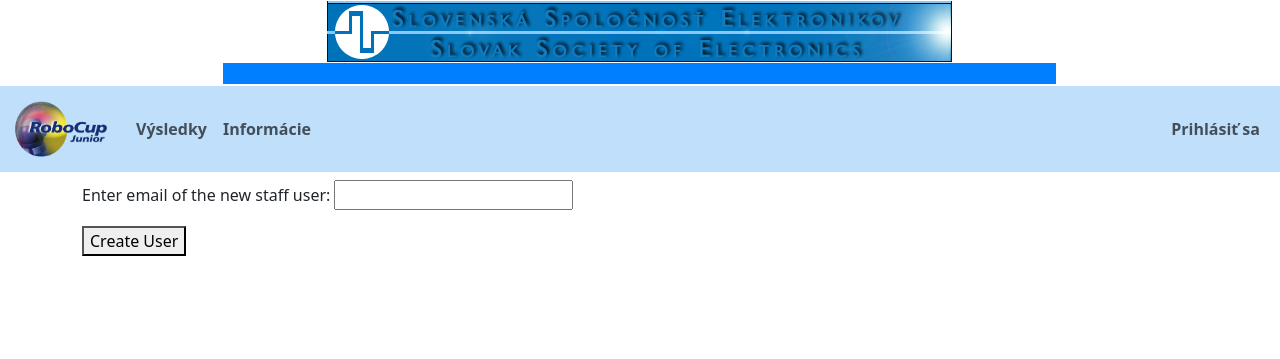
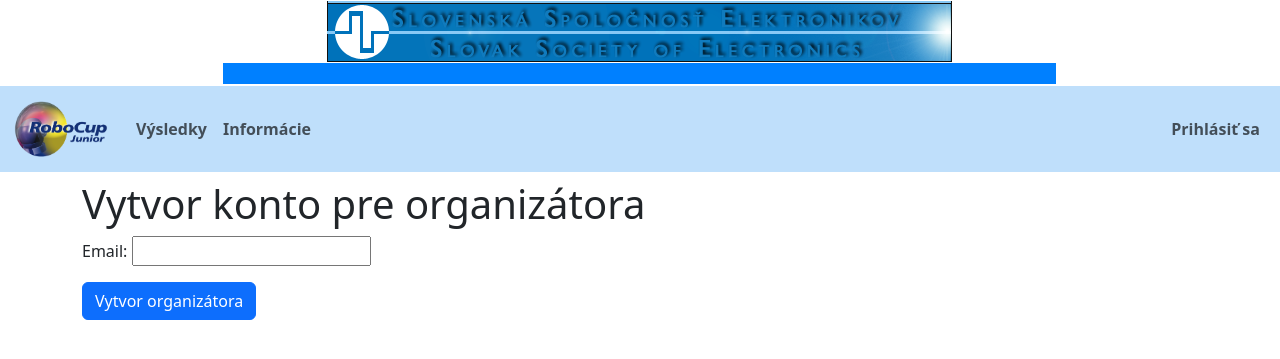
Before and after one commit to TIS2023-FMFI/robocup, a Django app: page /create-staff-user in a window 1280 px wide. Shown: the top 359 px of the page. Run offline with Django 4.2, Linux system fonts and the light colour scheme; parts of the project's set-up code (start-up, migrations or seed data) failed here and were passed over; some libraries are stand-ins or nearby versions.

Commit message:
org account creation edit

```diff
--- a/robocup-reg/web/org/forms.py
+++ b/robocup-reg/web/org/forms.py
@@ -72,7 +72,8 @@ class EventToCopyFromForm(forms.Form):
 
 
 class StaffUserCreationForm(forms.Form):
-    email = forms.EmailField(label="Enter email of the new staff user")
+    # email = forms.EmailField(label="Enter email of the new staff user")
+    email = forms.EmailField(label="Email:")
 
     class Meta:
         fields = ["email"]
--- a/robocup-reg/web/org/templates/create_staff_user.html
+++ b/robocup-reg/web/org/templates/create_staff_user.html
@@ -1,11 +1,11 @@
 {% extends 'base.html' %}
 {% block title %}Robocup HOME{% endblock %}
-<!-- templates/import.html -->
-{% load crispy_forms_tags %}
 {% block content %}
+    <h1>Vytvor konto pre organizátora</h1>
+    {% load crispy_forms_tags %}
     <form method="post">
         {% csrf_token %}
         {{ form.as_p }}
-        <button type="submit">Create User</button>
+        <button type="submit" class="btn btn-primary">Vytvor organizátora</button>
     </form>
 {% endblock %}
```
